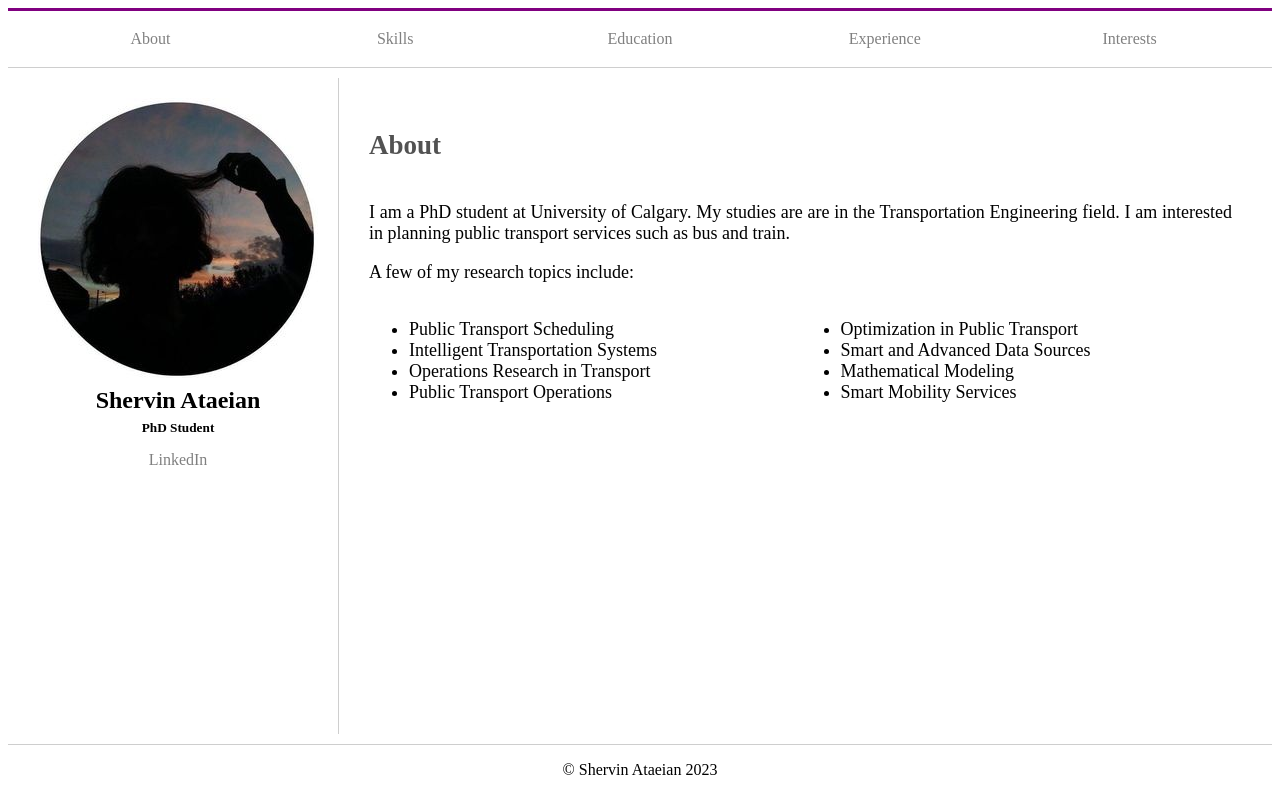
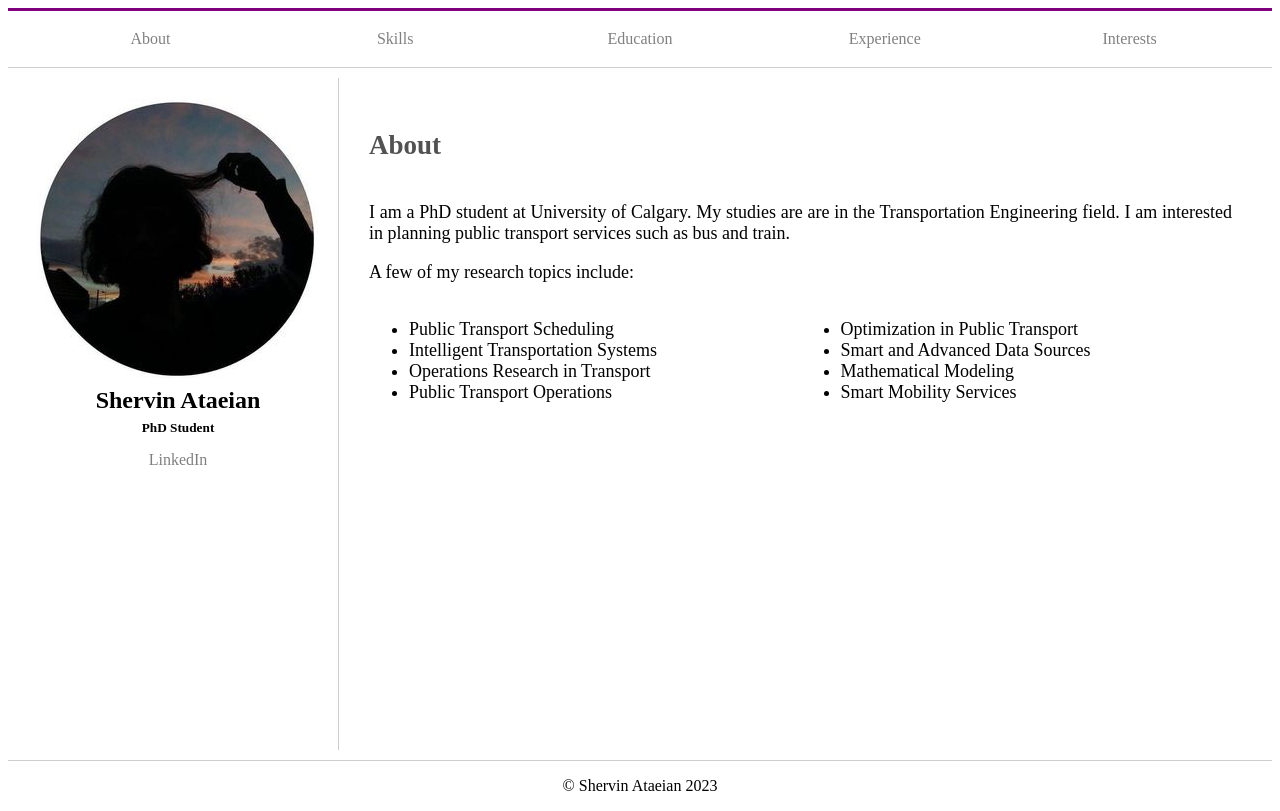
Before and after one commit to ShervinAtaeian/shervinataeian.github.io, a plain HTML site: page index.html in a window 1280 px wide. Drawn offline with Linux system fonts and the light colour scheme.

Commit message:
Last changes

```diff
--- a/index.html
+++ b/index.html
@@ -3,7 +3,7 @@
   <head>
     <meta charset="utf-8">
     <meta name="viewport" content="width=device-width">
-    <title>About</title>
+    <title>My Website</title>
     <link rel="stylesheet" href="style.css" />
   </head>
 
--- a/style.css
+++ b/style.css
@@ -16,7 +16,7 @@
     flex: 1 0 0;
     padding: 10px;
     border-top: 1px solid #cecece;
-    min-height: 82vh;
+    min-height: 84vh;
 }
 
 @media only screen and (max-width: 800px) {
```
Also changed, not shown: 1 other file.
